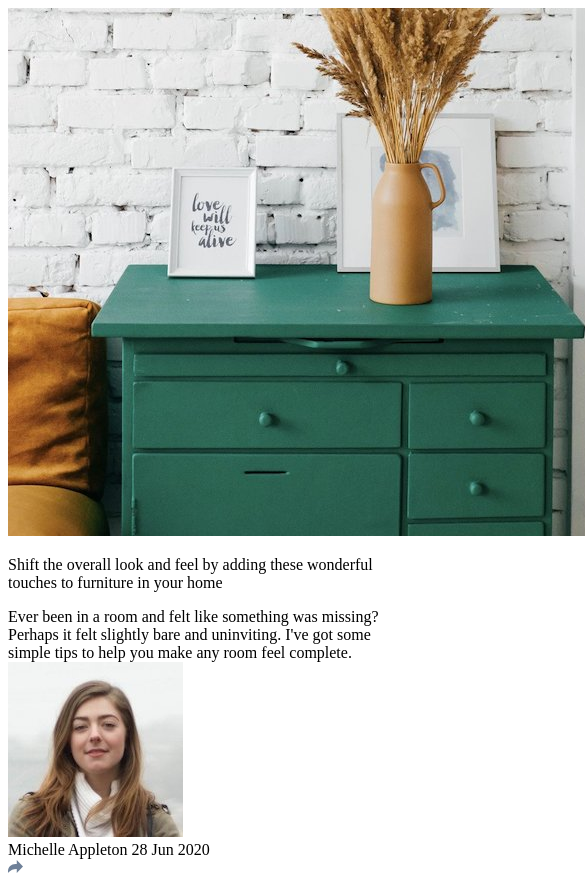
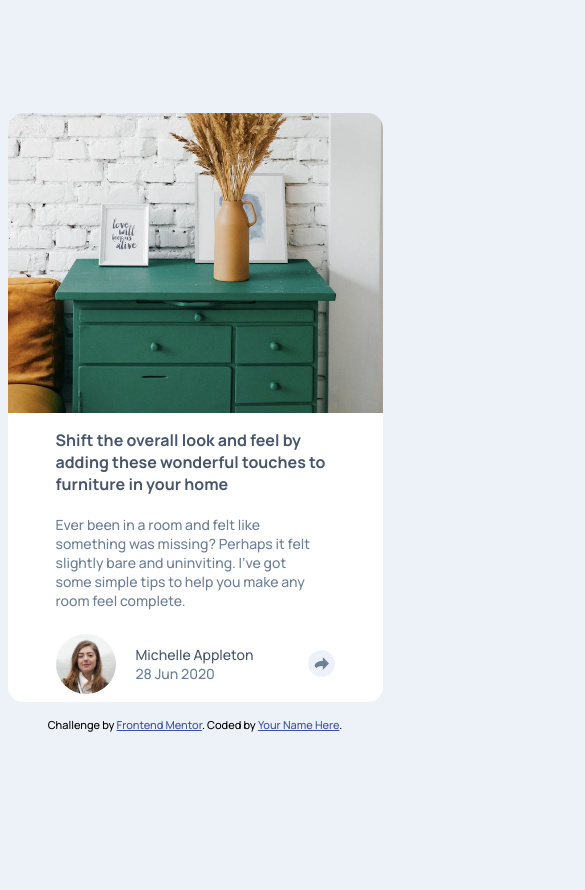
Before and after one commit to AlexdelCarmen/article-preview, a plain HTML site: page index.html in a window 390 px wide. Shown: the top 890 px of the page, 585 px wide, since content can reach past the window. After the commit the page ends 844 px from the top, so only its background shows below. Drawn offline with Linux system fonts and the light colour scheme.

Commit message:
Style mobile layout, create JS file.

```diff
--- a/index.html
+++ b/index.html
@@ -15,8 +15,6 @@
     <title>Frontend Mentor | Article preview component</title>
     <link rel="stylesheet" href="./style.css" />
 
-    <!-- CSS Reset -->
-    <link rel="stylesheet" href="./node_modules/minireset.css/minireset.css" />
 
     <!-- Fonts -->
     <link rel="preconnect" href="https://fonts.googleapis.com" />
@@ -38,19 +36,24 @@
           Shift the overall look and feel by adding these wonderful touches to
           furniture in your home
         </p>
-        <div class="small-text">
+        <p class="small-text">
           Ever been in a room and felt like something was missing? Perhaps it
           felt slightly bare and uninviting. I've got some simple tips to help
           you make any room feel complete.
+        </p>
       </div>
         <div class="info-container">
-          <div class="article-info">
+
+            <div class="author-wrapper">
               <img
                 src="./images/avatar-michelle.jpg"
                 alt="Author avatar"
                 class="avatar"
               />
-            <div class="author-info">Michelle Appleton 28 Jun 2020</div>
+              <div class="author-info">
+                <p>Michelle Appleton</p>
+                <p class="small-text">28 Jun 2020</p>
+              </div>
             </div>
           <img
             src="./images/icon-share.svg"
@@ -58,7 +61,7 @@
             class="share-icon light"
           />
         </div>
-        <div class="share-container">
+        <div class="share-container invisible">
           <p class="share-text">Share</p>
           <div class="social-media-icons">
             <img
@@ -78,12 +81,12 @@
             />
           </div>
           <img
-            src="./images/icon-share.svg"
+            src="./images/icon-share-dark.svg"
             alt="Share icon"
             class="share-icon dark"
           />
         </div>
-      </div>
+
     </div>
 
     <div class="attribution">
@@ -92,5 +95,6 @@
         >Frontend Mentor</a
       >. Coded by <a href="#">Your Name Here</a>.
     </div>
+    <script src="./script.js"></script>
   </body>
 </html>
--- a/package.json
+++ /dev/null
@@ -1,5 +0,0 @@
-{
-  "dependencies": {
-    "minireset.css": "^0.0.7"
-  }
-}
--- a/style-guide.md
+++ b/style-guide.md
@@ -22,7 +22,7 @@ The designs were created to the following widths:
 
 ### Headings
 
-- Family: [Manrope](https://fonts.google.com/specimen/Manrope)
+- Family: [Manrope](https://fonts.gogle.com/specimen/Manrope)
 - Weights: 500, 700
 
 ## Icons
--- a/style.css
+++ b/style.css
@@ -1,16 +1,132 @@
+* {
+  padding: 0;
+  margin: 0;
+  box-sizing: border-box;
+}
+
 :root {
   --dark-blue1: hsl(217, 19%, 35%);
   --dark-blue2: hsl(214, 17%, 51%);
   --gray-blue: hsl(212, 23%, 69%);
   --light-gray-blue: hsl(210, 46%, 95%);
-    --mid-size: 13px;
+  --light: #fff;
+  --mid-size: 14px;
   --big-size: 16px;
-    --font-family: 'Manrope', sans-serif;
+  --font-family: "Manrope", sans-serif;
   --normal-weight: 500;
   --bold-weight: 700;
 }
 
+.attribution {
+  font-size: 11px;
+  text-align: center;
+  margin-top: 15px;
+}
+.attribution a {
+  color: hsl(228, 45%, 44%);
+}
 
+body {
+  min-height: 100vh;
+  display: flex;
+  align-items: center;
+  justify-content: center;
+  flex-direction: column;
+  font-family: var(--font-family);
+  font-size: var(--mid-size);
+  background-color: var(--light-gray-blue);
+}
 
-.attribution { font-size: 11px; text-align: center; }
-.attribution a { color: hsl(228, 45%, 44%); }
+.article-preview-container {
+  max-width: 375px;
+  min-width: 375px;
+  background-color: var(--light);
+  border-radius: 15px;
+  color: var(--dark-blue1);
+}
+
+.preview-img {
+  display: block;
+  object-fit: cover;
+  max-width: 100%;
+  width: 375px;
+  border-radius: 15px 15px 0 0;
+}
+
+.preview-text {
+  padding: 1rem 3rem;
+}
+
+.big-text {
+  font-size: var(--big-size);
+  font-weight: bold;
+  margin-bottom: 20px;
+}
+
+.small-text {
+  padding-right: 1.5rem;
+  color: var(--dark-blue2);
+}
+
+.info-container {
+  display: flex;
+  align-items: center;
+  justify-content: space-between;
+  padding: 0.5rem 3rem;
+  border-radius: 0 0 15px 15px;
+}
+
+.avatar {
+  display: block;
+  object-fit: cover;
+  max-width: 100%;
+  width: 60px;
+  border-radius: 50%;
+  margin-right: 20px;
+}
+
+.author-wrapper {
+  display: flex;
+  align-items: center;
+}
+
+.share-icon {
+    border-radius: 50%;
+    padding: 7px 6px;
+    cursor: pointer;
+}
+
+.light {
+    background-color: var(--light-gray-blue);
+}
+
+.share-container {
+    background-color: var(--gray-blue);
+    display: flex;
+    align-items: center;
+    justify-content: space-between;
+    padding: 20px 3rem;
+    border-radius: 0 0 15px 15px;
+}
+
+.share-text {
+    text-transform: uppercase;
+    letter-spacing: 2px;
+}
+
+.social-media-icons {
+    display: flex;
+    justify-content: space-evenly;
+    min-width: 120px;
+}
+.dark {
+    background-color: var(--dark-blue2);
+}
+
+.icon {
+    cursor: pointer;
+}
+
+.invisible {
+    display: none;
+}
```
Also changed, not shown: images/icon-share-dark.svg (added), script.js (added), 1 other file. Lines whose indentation alone changed are shown as unchanged.
